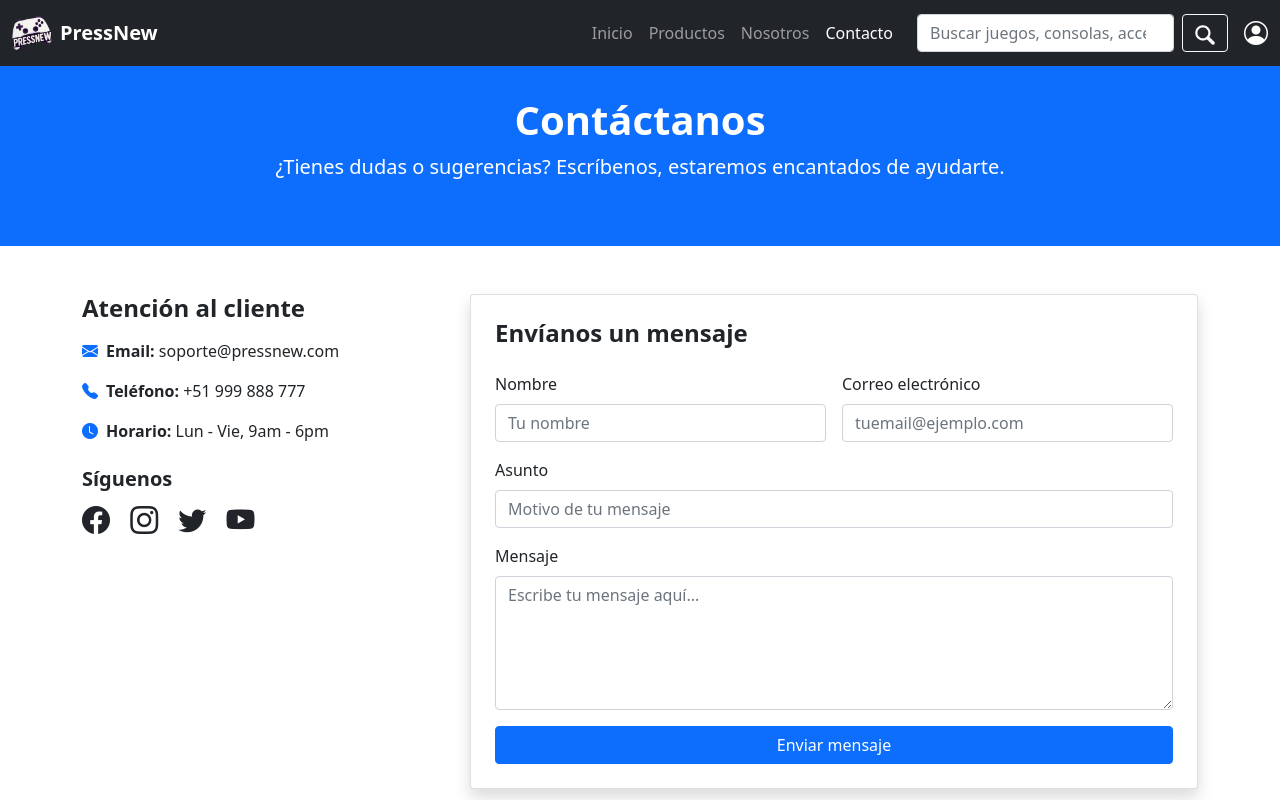
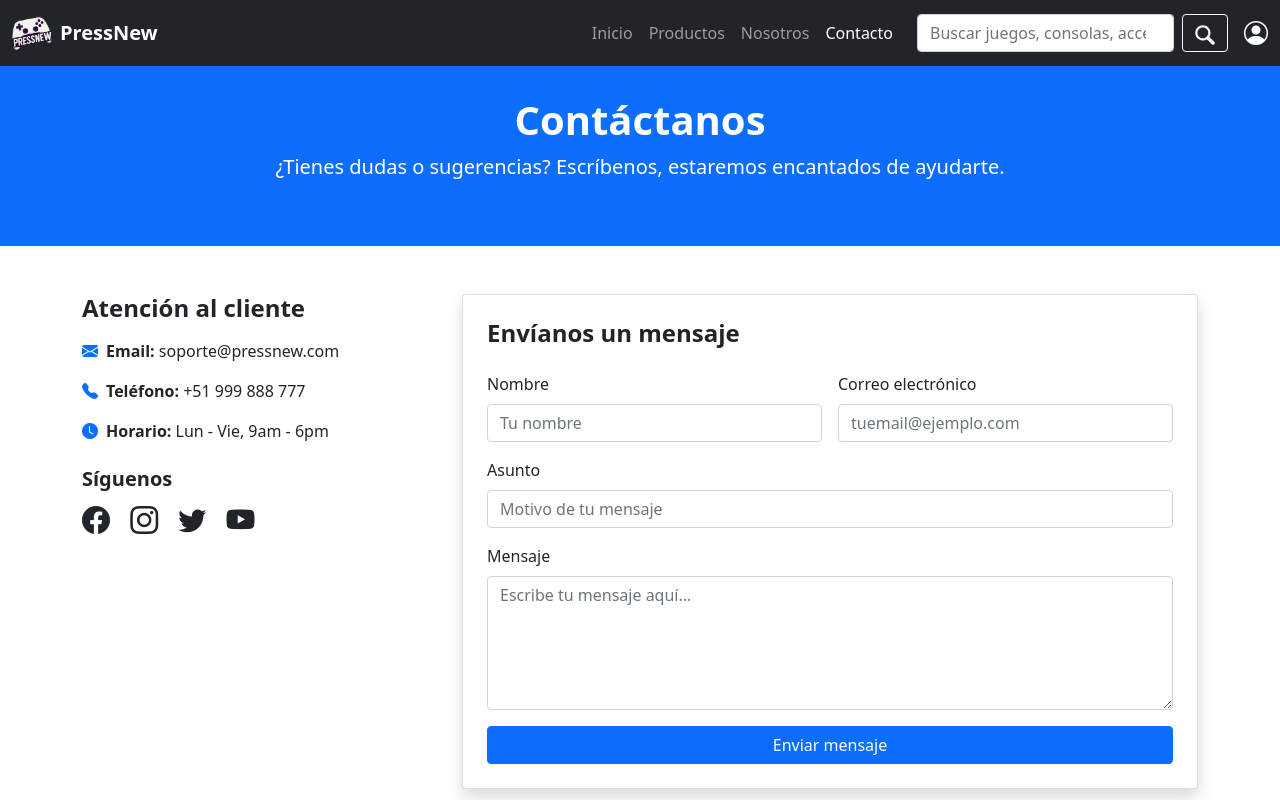
Before and after one commit to EdhuMS/ProyectoWeb-TiendaDeJuegos, a plain HTML site: page contacto.html in a window 1280 px wide. Shown: the top 800 px of the page. Drawn offline with nearby package versions, Linux system fonts and the light colour scheme.

Commit message:
corrigio error de contacto

```diff
--- a/contacto.html
+++ b/contacto.html
@@ -59,7 +59,7 @@
 
         <!-- Contacto -->
         <section class="container py-5">
-            <section class="row g-5">
+            <section class="row g-4">
 
                 <!-- Información -->
                 <aside class="col-md-4">
```
